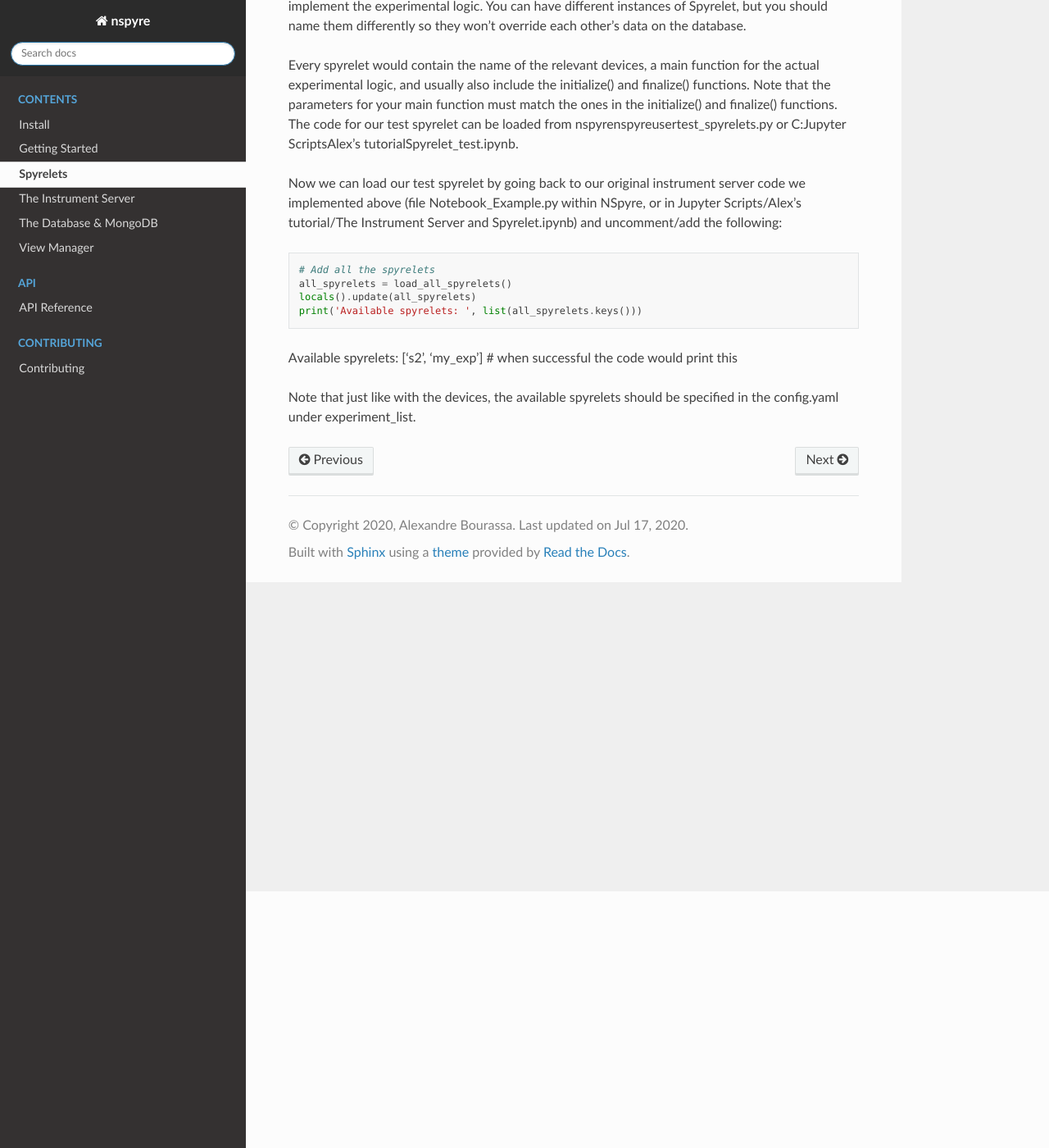
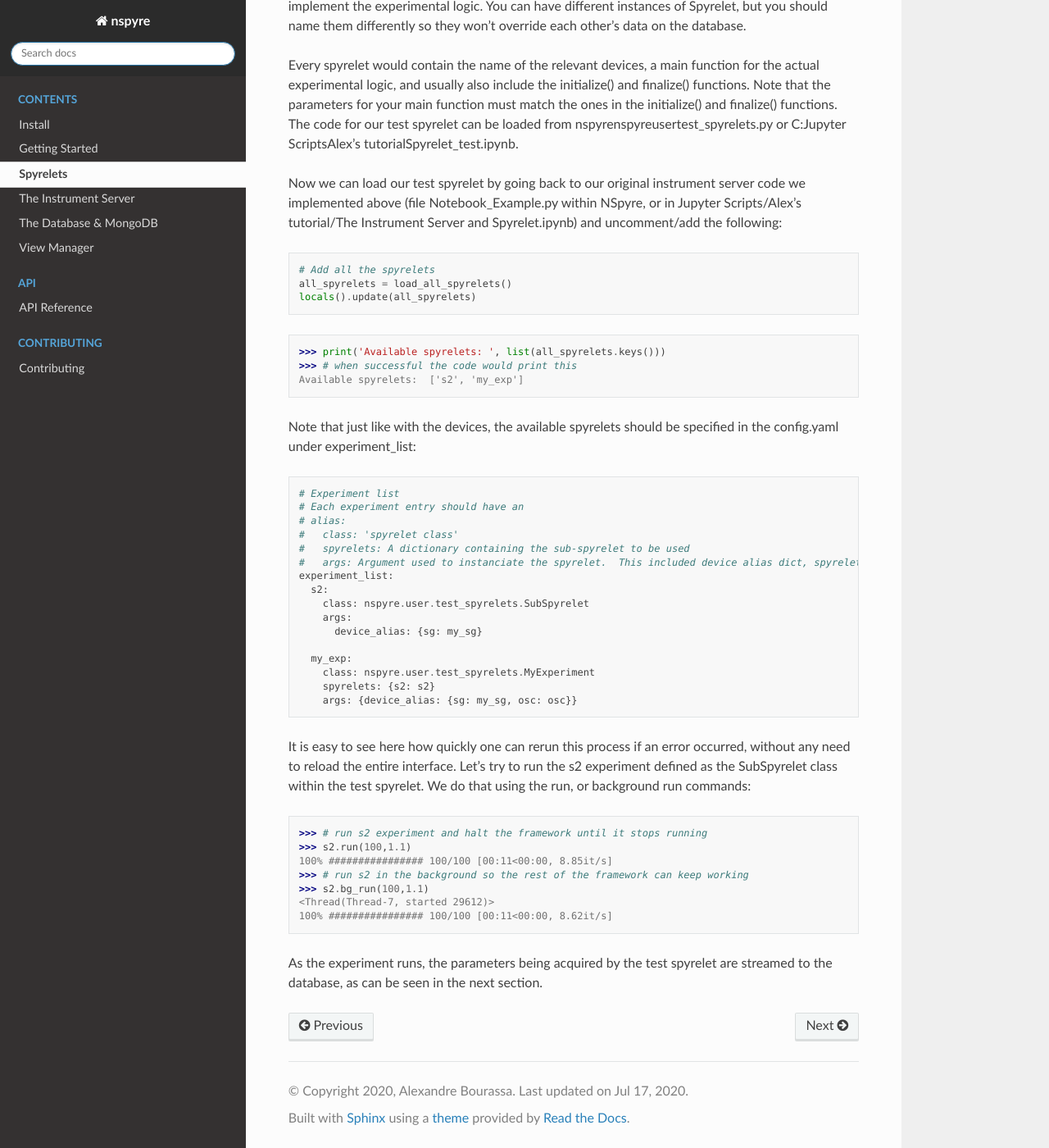
Before and after one commit to nspyre-org/nspyre, a Sphinx documentation site: the page built from docs/spyrelet.rst, in a window 1280 px wide and 1400 px high, scrolled down 313 px. Shown: the whole window at 82% size. Built offline with Sphinx 7.4.7 and the Read the Docs theme 2.0.0, drawn with Linux system fonts in a browser that asks for light colours.

Commit message:
Update spyrelet.rst

```diff
--- a/docs/spyrelet.rst
+++ b/docs/spyrelet.rst
@@ -27,12 +27,41 @@ uncomment/add the following:
    # Add all the spyrelets
    all_spyrelets = load_all_spyrelets()
    locals().update(all_spyrelets)
-   print('Available spyrelets: ', list(all_spyrelets.keys()))
 
-
+>>> print('Available spyrelets: ', list(all_spyrelets.keys()))
+>>> # when successful the code would print this
 Available spyrelets:  ['s2', 'my_exp']
-# when successful the code would print this
-
 
 Note that just like with the devices, the available spyrelets should be
-specified in the config.yaml under experiment_list.
+specified in the config.yaml under experiment_list:
+
+.. code-block:: python
+
+   # Experiment list
+   # Each experiment entry should have an
+   # alias:
+   #   class: 'spyrelet class'
+   #   spyrelets: A dictionary containing the sub-spyrelet to be used
+   #   args: Argument used to instanciate the spyrelet.  This included device alias dict, spyrelets dict and other CONSTS parametters
+   experiment_list:
+     s2:
+       class: nspyre.user.test_spyrelets.SubSpyrelet
+       args:
+         device_alias: {sg: my_sg}
+
+     my_exp:
+       class: nspyre.user.test_spyrelets.MyExperiment
+       spyrelets: {s2: s2}
+       args: {device_alias: {sg: my_sg, osc: osc}}
+
+It is easy to see here how quickly one can rerun this process if an error occurred, without any need to reload the entire interface. Let’s try to run the s2 experiment defined as the SubSpyrelet class within the test spyrelet. We do that using the run, or background run commands:
+
+>>> # run s2 experiment and halt the framework until it stops running
+>>> s2.run(100,1.1)
+100% ################ 100/100 [00:11<00:00, 8.85it/s]
+>>> # run s2 in the background so the rest of the framework can keep working
+>>> s2.bg_run(100,1.1)
+<Thread(Thread-7, started 29612)>
+100% ################ 100/100 [00:11<00:00, 8.62it/s]
+
+As the experiment runs, the parameters being acquired by the test spyrelet are streamed to the database, as can be seen in the next section.
```
